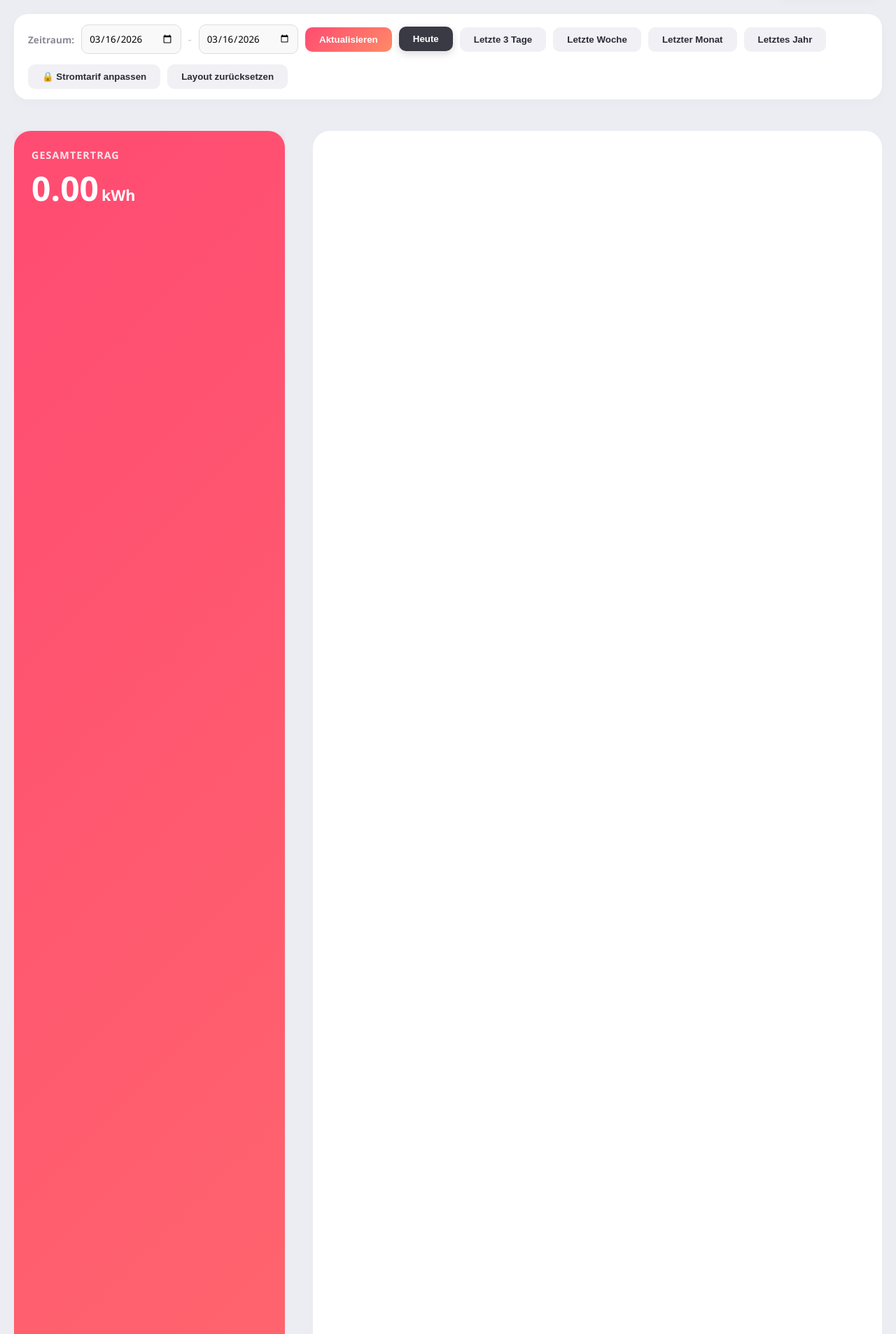
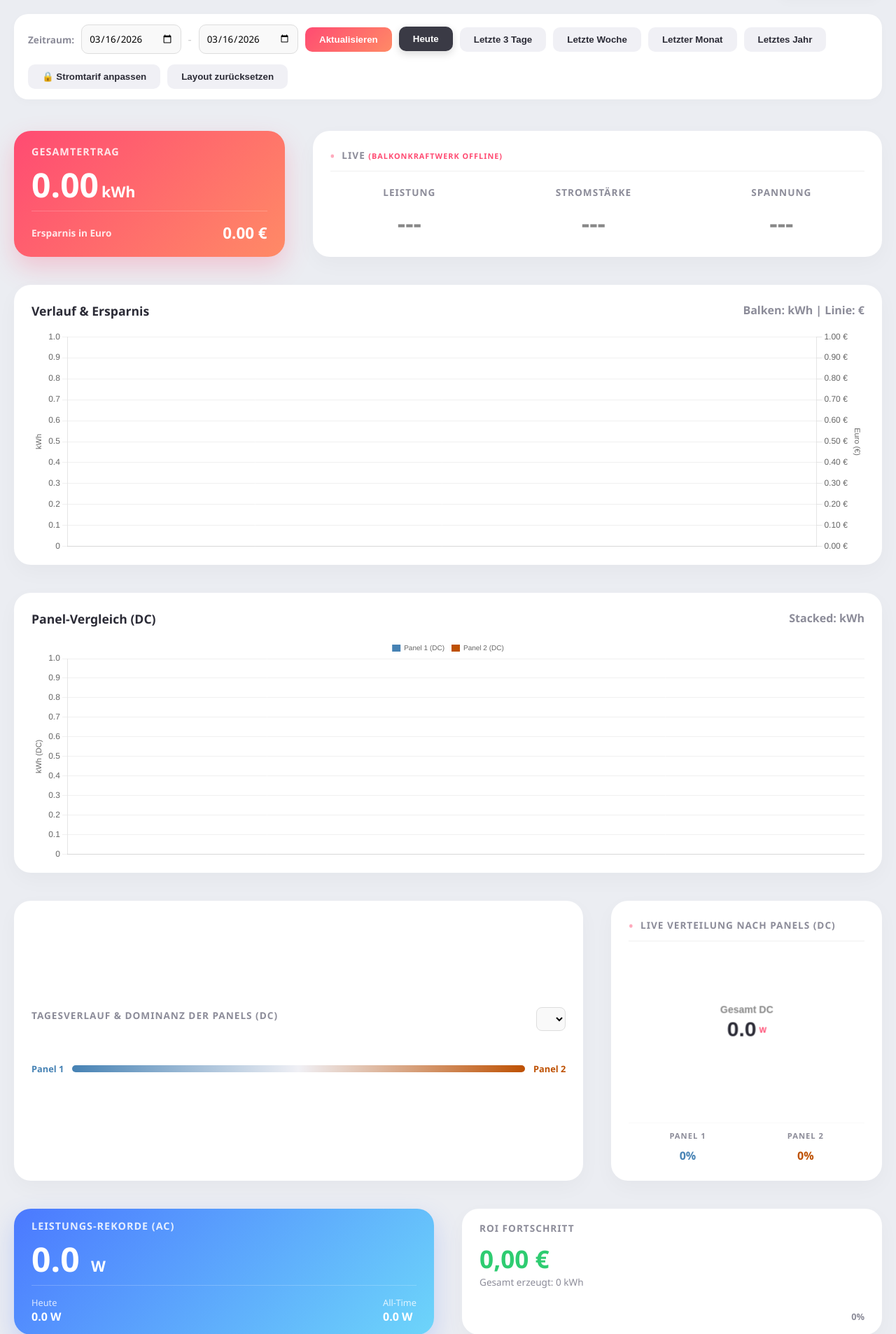
Before and after one commit to jacquesbach/balkonkraftwerk, a Flask app: page / in a window 1280 px wide. Shown: the part 59-1965 px from the top of the page at 70% size. Run offline with Flask 3, Linux system fonts and the light colour scheme; data comes from the database, SQL or seed files in the repository; data that the repository does not hold is empty; some libraries are stand-ins or nearby versions.

Commit message:
Undo auto resize

```diff
--- a/static/css/style.css
+++ b/static/css/style.css
@@ -164,8 +164,9 @@
   }
 
   .grid-stack-item-content {
-    height: 100%;
-    overflow: hidden;
+    overflow-x: hidden;
+    overflow-y: auto;
+    overflow: visible !important;
     background: transparent !important;
     box-shadow: none !important;
   }
@@ -195,11 +196,6 @@
     display: flex;
     flex-direction: column;
     justify-content: center;
-    height: 100%;
-  }
-
-  .card canvas {
-    width: 100% !important;
   }
 
   .card-gradient {
--- a/static/js/layout.js
+++ b/static/js/layout.js
@@ -14,16 +14,6 @@ function initGridstack() {
 
     dashboardGrid.on('change', function(event, items) {
         saveLayout();
-    });
-
-    dashboardGrid.on('resizestop', function(event, el) {
-        const charts = el.querySelectorAll("canvas");
-        charts.forEach(canvas => {
-            const chart = Chart.getChart(canvas);
-            if (chart) {
-                chart.resize();
-            }
-        });
     });
 }
 
@@ -95,58 +85,10 @@ async function resetDatabaseLayout() {
     }
 }
 
-function resizeGridItemToContent(gridItemId) {
-
-    const el = document.getElementById(gridItemId);
-    if (!el || !dashboardGrid) return;
-
-    const content = el.querySelector(".card");
-
-    const contentHeight = content.scrollHeight;
-
-    const cellHeight = dashboardGrid.getCellHeight();
-    const margin = dashboardGrid.opts.margin;
-
-    const newHeight = Math.ceil((contentHeight + margin) / cellHeight);
-
-    dashboardGrid.update(el, { h: newHeight });
-}
-
-function initAutoCardResize() {
-
-    const cards = document.querySelectorAll(".grid-stack-item");
-
-    const observer = new ResizeObserver(entries => {
-
-        entries.forEach(entry => {
-
-            const gridItem = entry.target.closest(".grid-stack-item");
-
-            if (!gridItem) return;
-
-            const id = gridItem.id;
-
-            resizeGridItemToContent(id);
-
-        });
-
-    });
-
-    cards.forEach(card => {
-
-        const content = card.querySelector(".card");
-
-        if (content) observer.observe(content);
-
-    });
-
-}
-
 document.addEventListener("DOMContentLoaded", async () => {
     // --- PHASE 1: Das Gerüst aufbauen ---
     initGridstack();
     await loadLayout(); // Wartet, bis Boxen aus DB oder LocalStorage da sind
-    initAutoCardResize();
 
     // --- PHASE 2: Startwerte für Datumsfelder setzen ---
     const t = new Date().toISOString().split('T')[0];
--- a/static/js/script.js
+++ b/static/js/script.js
@@ -1151,6 +1151,20 @@ function showShapDetails(point) {
    };
 
    const container = document.getElementById("shapForcePlot");
+
+   // ===== ResizeObserver nur einmal registrieren =====
+   if (!container._resizeObserverAttached) {
+
+       const observer = new ResizeObserver(() => {
+           if (window._lastShapPoint) {
+               showShapDetails(window._lastShapPoint);
+           }
+       });
+
+       observer.observe(container);
+       container._resizeObserverAttached = true;
+   }
+
    container.innerHTML = "";
    container.style.position = "relative";
    container.style.display = "flex";
```
